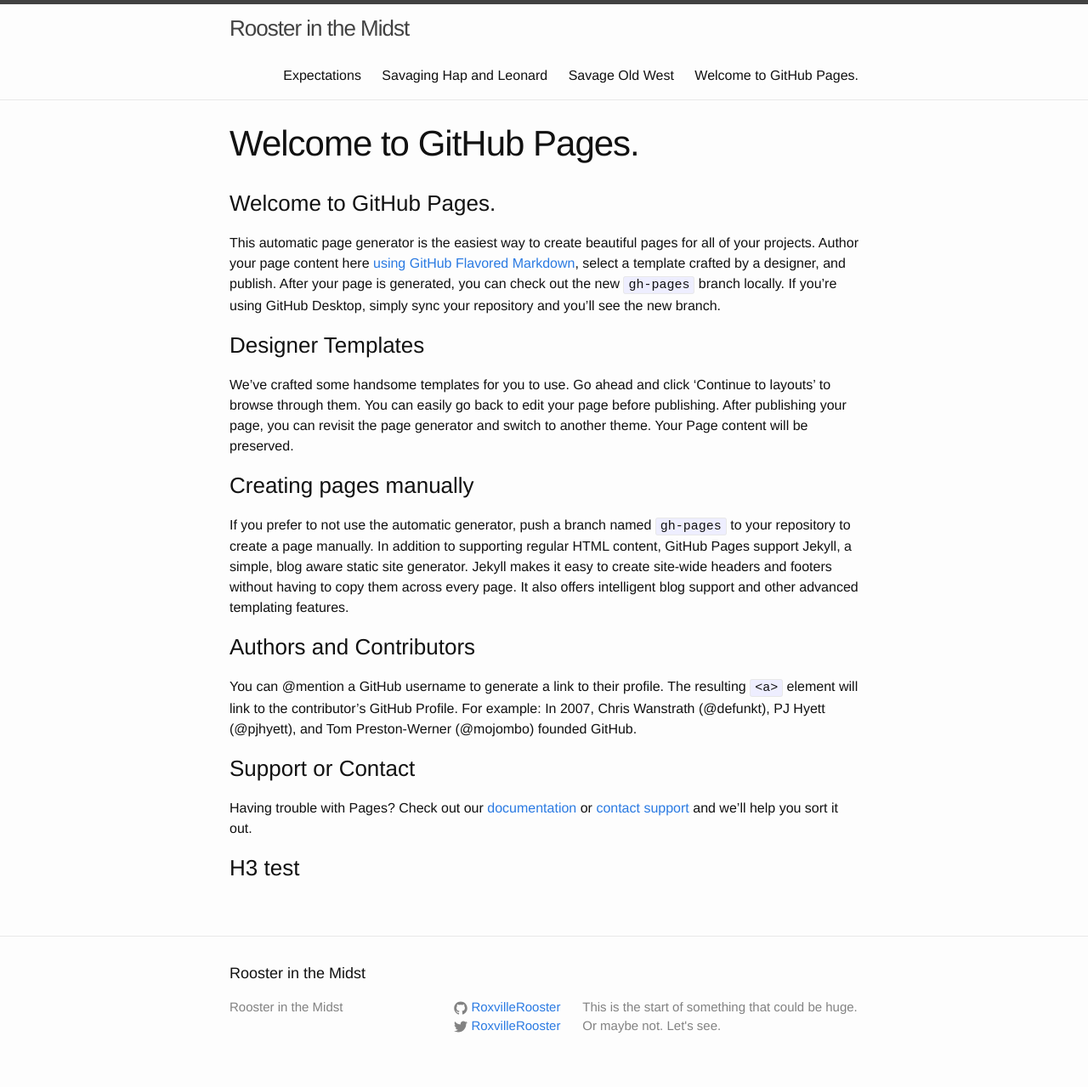
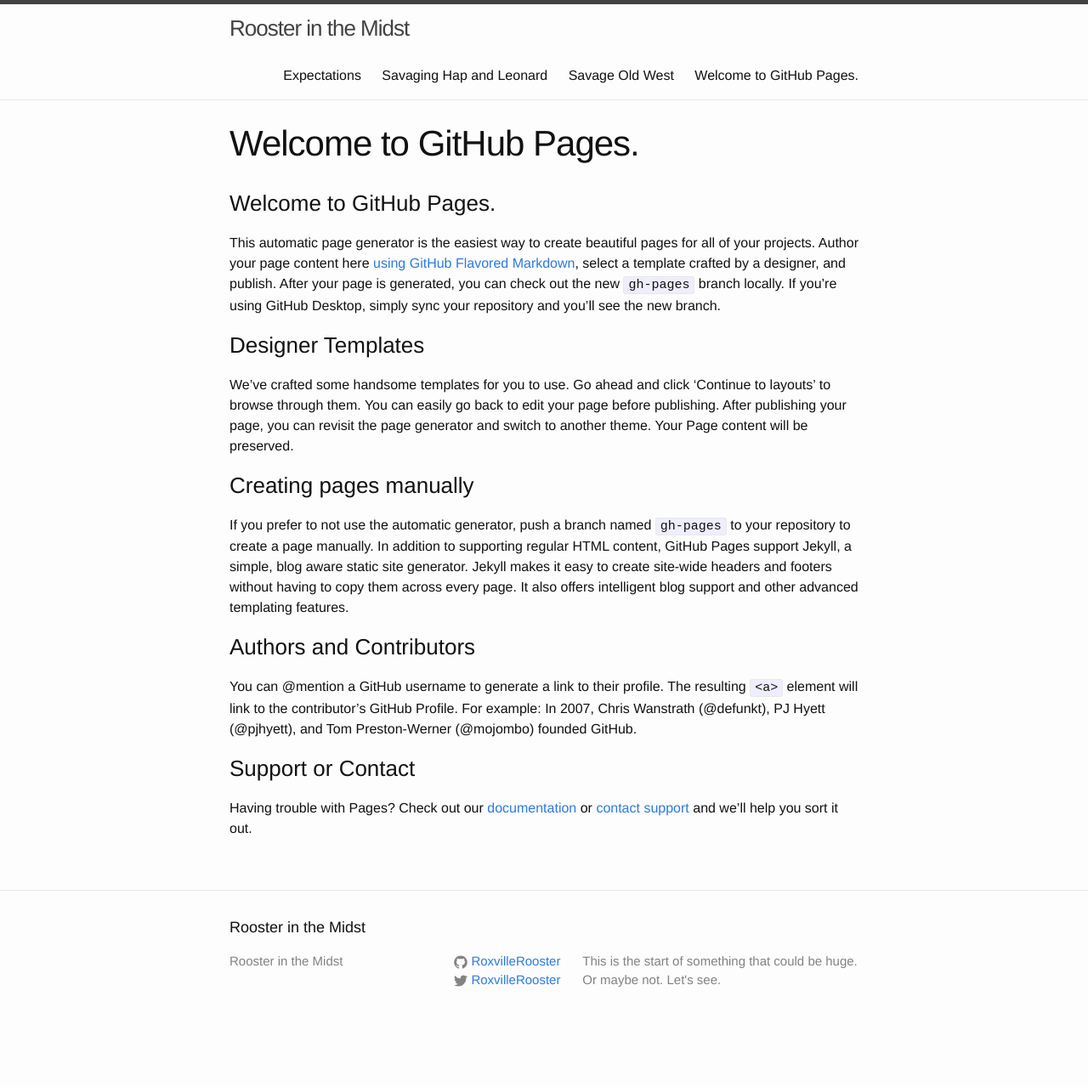
Before and after one commit to achall36/RoxvilleRooster.github.io, a Jekyll site: the page built from index.md, in a window 1280 px wide. Shown: the whole page at 85% size. Built offline with Jekyll 4.4.1, drawn with Linux system fonts in a browser that asks for light colours; our own code applies the rules of GitHub Pages for plain Markdown files; after the commit the page ends 1225 px from its top, so only the background shows below that.

Commit message:
Update index.md

```diff
--- a/index.md
+++ b/index.md
@@ -12,5 +12,3 @@
 
 ### Support or Contact
 Having trouble with Pages? Check out our [documentation](https://help.github.com/pages) or [contact support](https://github.com/contact) and we’ll help you sort it out.
-
-### H3 test
```
